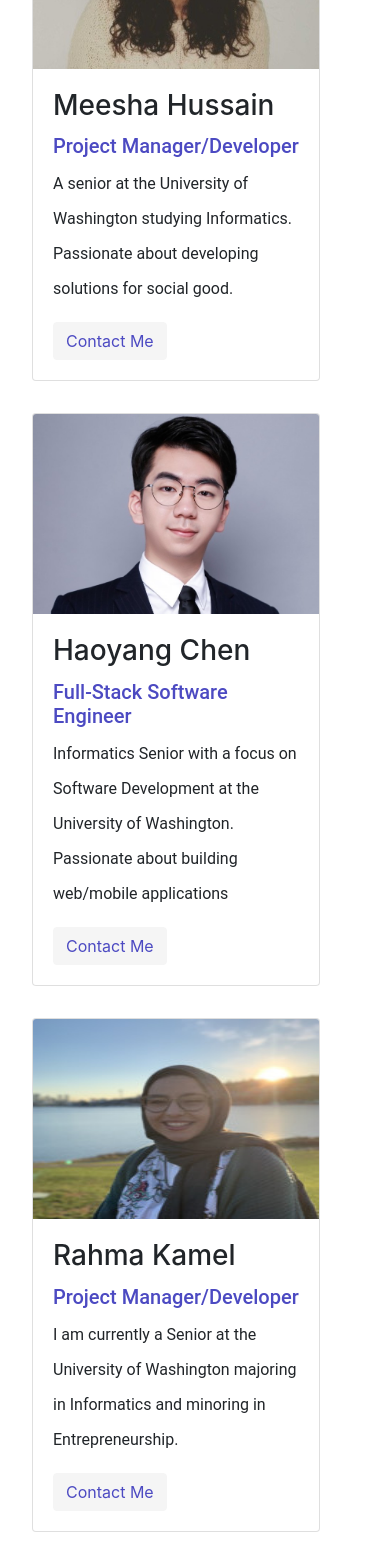
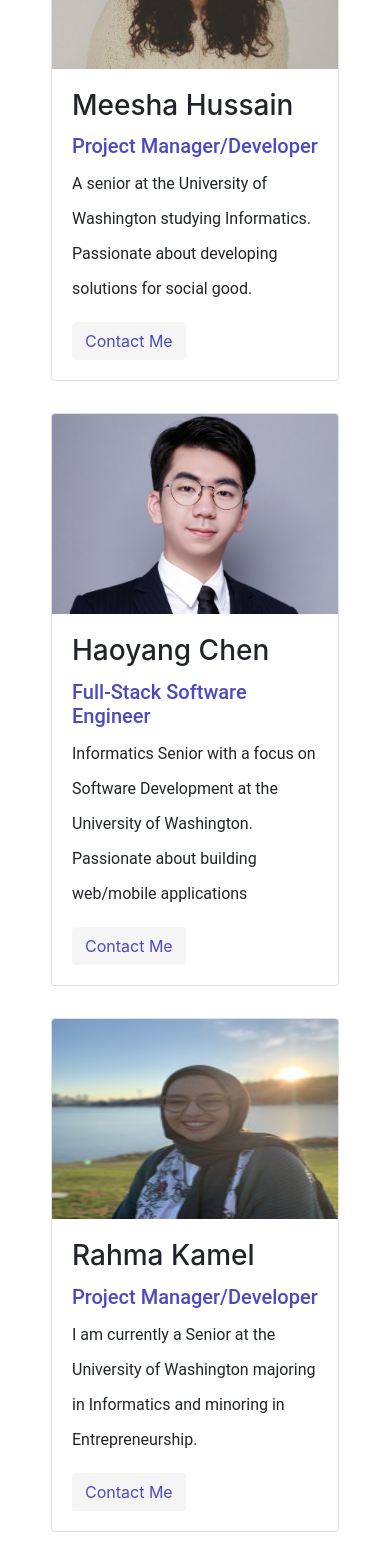
Before and after one commit to HaoyangChen/the-g.o.a.t-s, a React (Create React App) app: page /contact in a window 390 px wide. Shown: the part 1048-2610 px from the top of the page. Built offline with nearby package versions, Linux system fonts and the light colour scheme.

Commit message:
Center Contact Card

```diff
--- a/src/App.css
+++ b/src/App.css
@@ -116,6 +116,11 @@ p {
   h1 {
     font-size: 40px !important;
   }
+
+  .margin-center {
+    margin-left: auto;
+    margin-right: auto;
+  }
 }
 
 @media (max-width: 576px) {
--- a/src/components/Contact.js
+++ b/src/components/Contact.js
@@ -48,7 +48,7 @@ const Contact = () => {
         </Row>
         <Row style={{ padding: "1em" }}>
           <Col lg={4} align="left" style={{ padding: "1em" }}>
-            <Card style={{ width: "18rem" }}>
+            <Card style={{ width: "18rem" }} className="margin-center">
               <Card.Img variant="top" src={meesha} height="200" alt="Meesha" />
               <Card.Body>
                 <Card.Title align="left">
@@ -79,7 +79,7 @@ const Contact = () => {
             </Card>
           </Col>
           <Col align="left" style={{ padding: "1em" }}>
-            <Card style={{ width: "18rem" }}>
+            <Card style={{ width: "18rem" }} className="margin-center">
               <Card.Img
                 variant="top"
                 src={haoyang}
@@ -115,7 +115,7 @@ const Contact = () => {
             </Card>
           </Col>
           <Col lg={4} align="left" style={{ padding: "1em" }}>
-            <Card style={{ width: "18rem" }}>
+            <Card style={{ width: "18rem" }} className="margin-center">
               <Card.Img variant="top" src={rahma} height="200" alt="Rahma" />
               <Card.Body>
                 <Card.Title align="left">
@@ -145,7 +145,7 @@ const Contact = () => {
             </Card>
           </Col>
           <Col lg={4} align="left" style={{ padding: "1em" }}>
-            <Card style={{ width: "18rem" }}>
+            <Card style={{ width: "18rem" }} className="margin-center">
               <Card.Img variant="top" src={salem} height="200" alt="Salem" />
               <Card.Body>
                 <Card.Title align="left">
@@ -174,7 +174,7 @@ const Contact = () => {
             </Card>
           </Col>
           <Col align="left" style={{ padding: "1em" }}>
-            <Card style={{ width: "18rem" }}>
+            <Card style={{ width: "18rem" }} className="margin-center">
               <Card.Img variant="top" src={rawuda} height="200" alt="Rawuda" />
               <Card.Body>
                 <Card.Title align="left">
```
